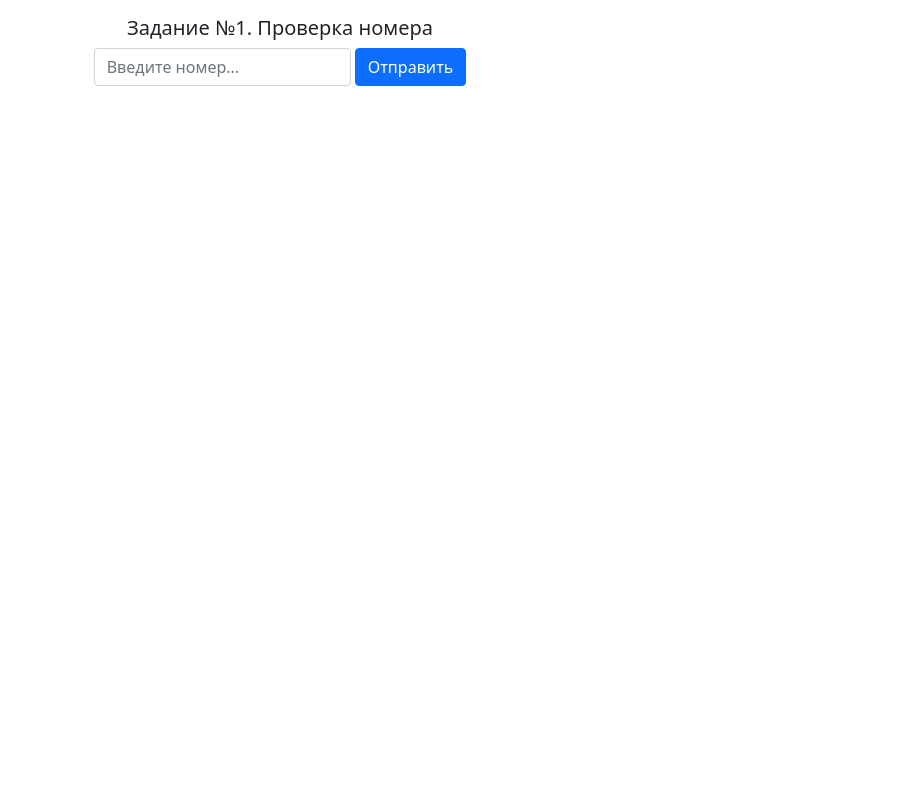
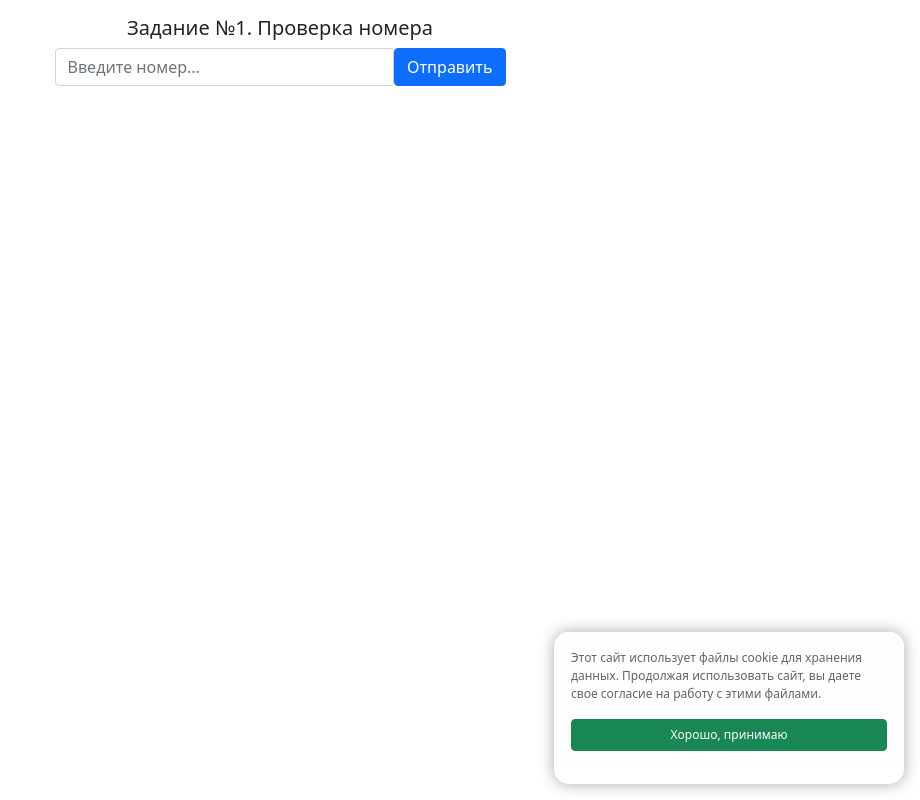
Before and after one commit to AndreySoroko15/grizzly, a PHP site: page / in a window 1280 px wide. Shown: the whole page, without its empty margins (360-1280 px from the left). Run offline with PHP 8.4, Linux system fonts and the light colour scheme.

Commit message:
added cookie-block to the page

```diff
--- /dev/null
+++ b/css/style.css
@@ -0,0 +1,17 @@
+* {
+    margin: 0;
+    padding: 0;
+}
+
+.cookie_block {
+    max-width: 350px;
+    font-size: 12px;
+    box-shadow: 0 0 15px rgba(0, 0, 0, 0.336);
+    border-color: rgb(124, 124, 124);
+    border-radius: 15px;
+    overflow: hidden;
+}
+
+.cookie_block button {
+    font-size: 12px;
+}
--- a/index.php
+++ b/index.php
@@ -9,6 +9,8 @@
     <!-- styles -->
     <link href="https://cdn.jsdelivr.net/npm/bootstrap@5.1.3/dist/css/bootstrap.min.css" rel="stylesheet"
         integrity="sha384-1BmE4kWBq78iYhFldvKuhfTAU6auU8tT94WrHftjDbrCEXSU1oBoqyl2QvZ6jIW3" crossorigin="anonymous">
+    <link rel="stylesheet" href="css/style.css">
+
     <script src="https://code.jquery.com/jquery-3.7.1.js"
             integrity="sha256-eKhayi8LEQwp4NKxN+CfCh+3qOVUtJn3QNZ0TciWLP4="
             crossorigin="anonymous">
@@ -18,13 +20,24 @@
     <script src="./js/async_check_phone.js"></script>
 </head>
 <body>
-    <section class="check_number d-flex justify-content-center align-items-center flex-column">
-        <h1 class="fs-5 mt-3 mb-2">Задание №1. Проверка номера</h1>
-        <form action="./phone_number.php" method="post" class="d-flex" id="check_phone_form">
-            <input name="phone_number" type="tel" placeholder="Введите номер..." class="form-control">
-            <button type="submit" class="btn btn-primary ms-1">Отправить</button>
-        </form>
-        <p class="check_number_status"></p>
-    </section>
+    <div class="container">
+        <section class="check_number row">
+            <h1 class="fs-5 mt-3 mb-2 text-center">Задание №1. Проверка номера</h1>
+            <form action="./phone_number.php" method="post" class="col-lg-5 col-md-8 col-12 mx-auto" id="check_phone_form">
+                <div class="d-flex flex-column flex-sm-row">
+                    <input name="phone_number" type="tel" placeholder="Введите номер..." class="form-control">
+                    <button type="submit" class="btn btn-primary mt-2 mt-sm-0">Отправить</button>
+                </div>
+            </form>
+            <p class="check_number_status text-center"></p>
+        </section>
+    </div>
+
+    <div class="cookie_block position-fixed bottom-0 end-0 m-3">
+        <div class="alert alert-light d-flex justify-content-center flex-column" role="alert">
+            <p>Этот сайт использует файлы cookie для хранения данных. Продолжая использовать сайт, вы даете свое согласие на работу с этими файлами. </p>
+            <button type="button" class="btn btn-success" id="acceptCookie">Хорошо, принимаю</button>
+        </div>
+    </div>
 </body>
 </html>
--- a/style.css
+++ /dev/null
@@ -1,4 +0,0 @@
-* {
-    margin: 0;
-    padding: 0;
-}
```
